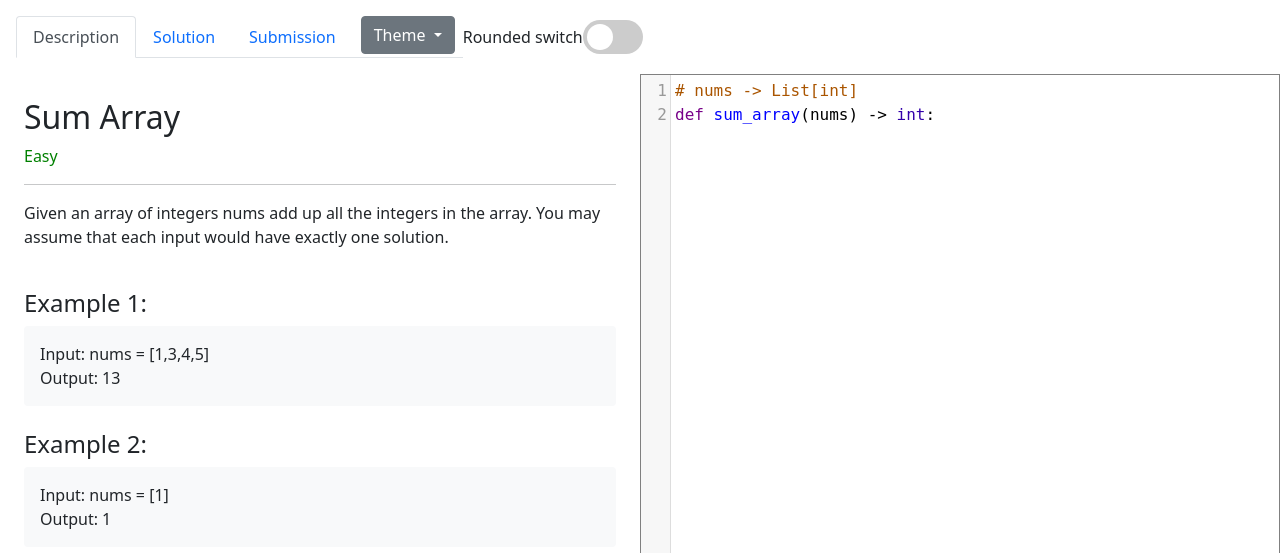
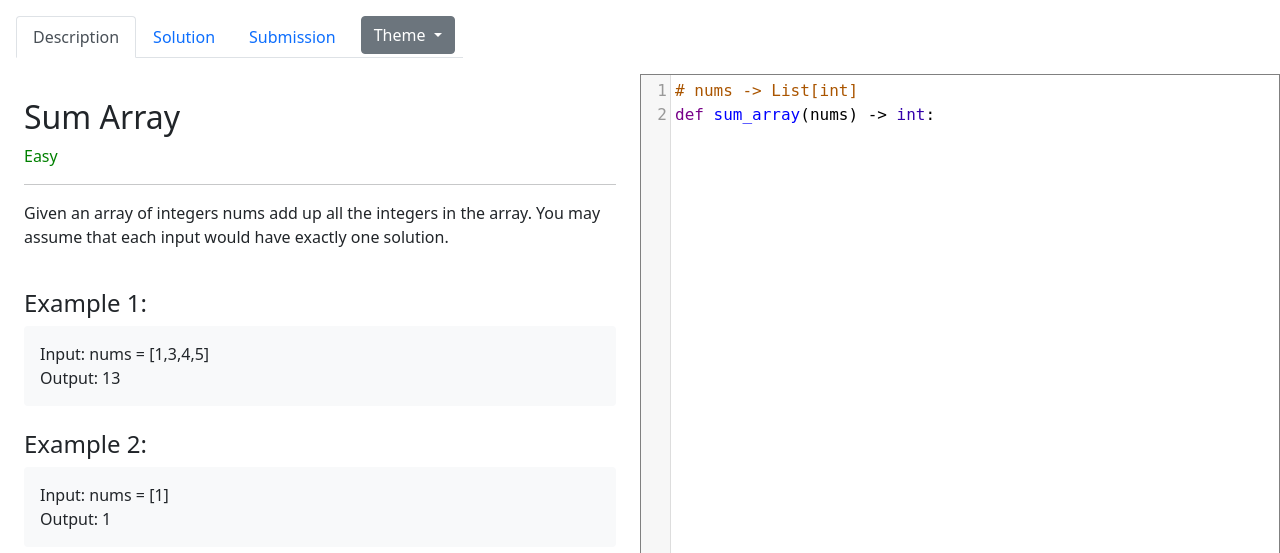
Before and after one commit to jonathanpatkins/leetcode_copyv2, a Flask app: page /problem0/ in a window 1280 px wide. Shown: the top 553 px of the page. Run offline with Flask 2, Linux system fonts and the light colour scheme; some libraries are stand-ins or nearby versions.

Commit message:
remove btn

```diff
--- a/templates/base.html
+++ b/templates/base.html
@@ -134,7 +134,7 @@
         <!-- <div class="btn mx-1" id="darkmode-label">Dark Mode</div> -->
       </div>
 
-      Rounded switch
+      <!-- Rounded switch
       <label class="switch">
         <input
           type="checkbox"
@@ -144,7 +144,7 @@
           onclick="toggle()"
         />
         <span class="slider round"></span>
-      </label>
+      </label> -->
     </nav>
 
     <div style="display: flex; flex-direction: row" id="content-box">
```
